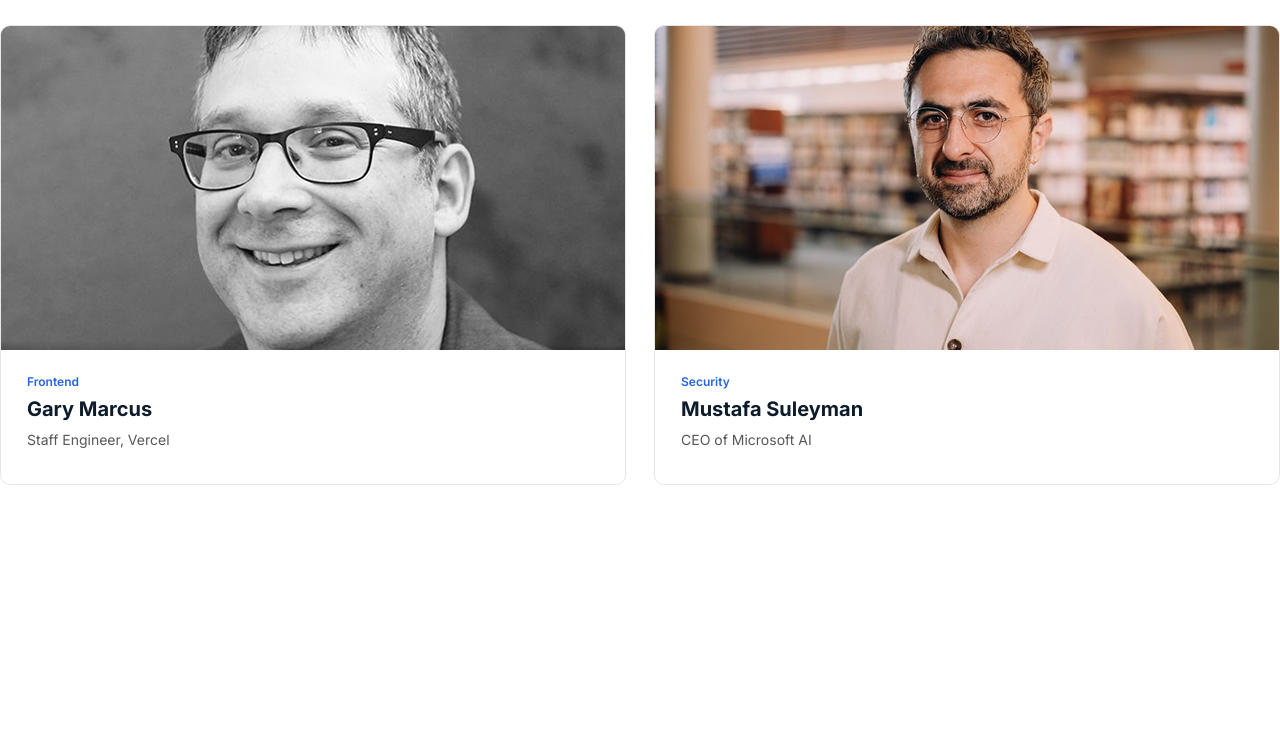
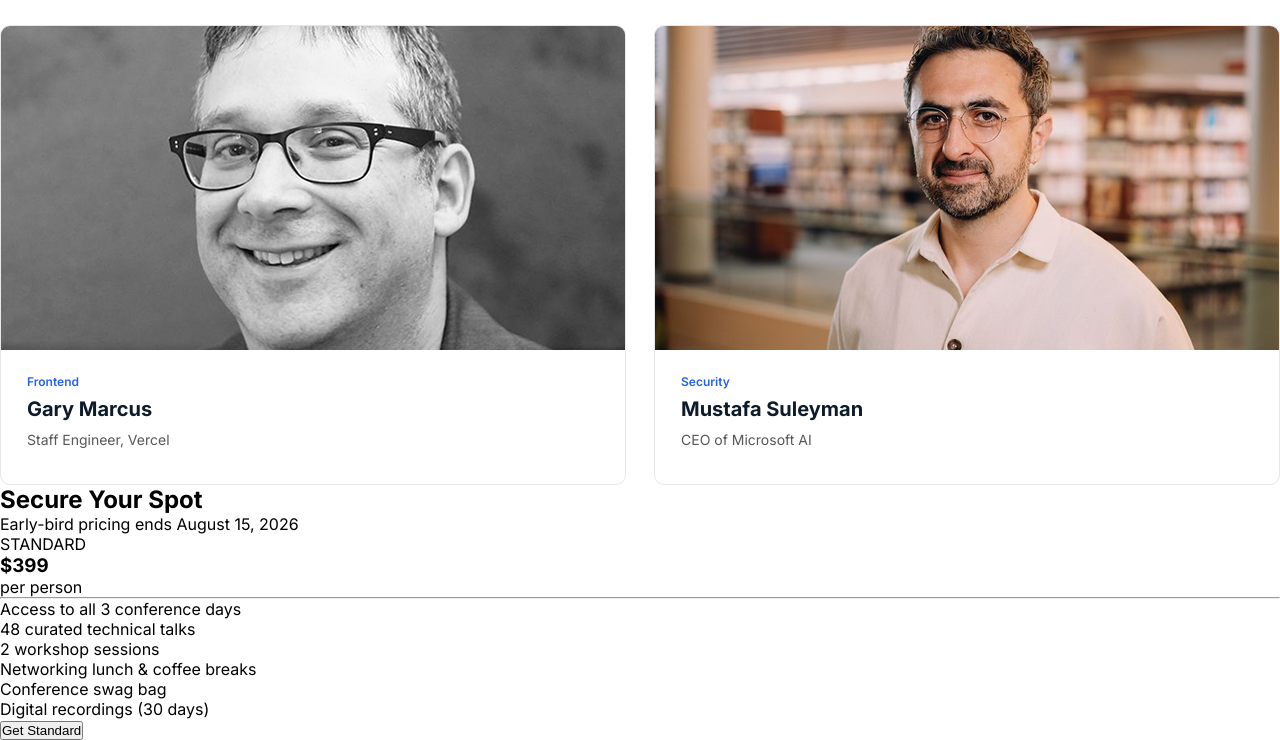
Before and after one commit to mrvau/ph-assignment-01, a plain HTML site: page index.html in a window 1280 px wide. Shown: the part 1475-2215 px from the top of the page. Before the commit the page ends 1960 px from the top, so only its background shows below. Drawn offline with Linux system fonts and the light colour scheme.

Commit message:
fix height

```diff
--- a/css/style.css
+++ b/css/style.css
@@ -61,12 +61,16 @@ nav ul li a:hover {
 	color: #fff;
 }
 
+.hero .container {
+	height: 100%;
+}
+
 .hero .hero-parent {
 	display: flex;
 	flex-direction: column;
 	justify-content: space-between;
 	align-items: center;
-	height: 800px;
+	height: 90%;
 	padding-top: 200px;
 }
 
--- a/index.html
+++ b/index.html
@@ -89,6 +89,37 @@
 					</div>
 				</div>
 			</section>
+
+			<section class="pricing">
+				<div class="container">
+					<div class="pricing-content">
+						<h2>Secure Your Spot</h2>
+						<p>Early-bird pricing ends August 15, 2026</p>
+					</div>
+					<div class="pricing-card">
+						<div class="pricing-header">
+							<p>STANDARD</p>
+							<h3>$399</h3>
+							<p>per person</p>
+						</div>
+						<hr>
+						<div class="pricing-feature">
+							<ul>
+								<li>Access to all 3 conference days</li>
+								<li>48 curated technical talks</li>
+								<li>2 workshop sessions</li>
+								<li>Networking lunch & coffee breaks</li>
+								<li>Conference swag bag</li>
+								<li>Digital recordings (30 days)</li>
+							</ul>
+						</div>
+						<div class="pricing-btn">
+							<button>Get Standard</button>
+						</div>
+
+					</div>
+				</div>
+			</section>
 		</main>
 	</body>
 </html>
```
